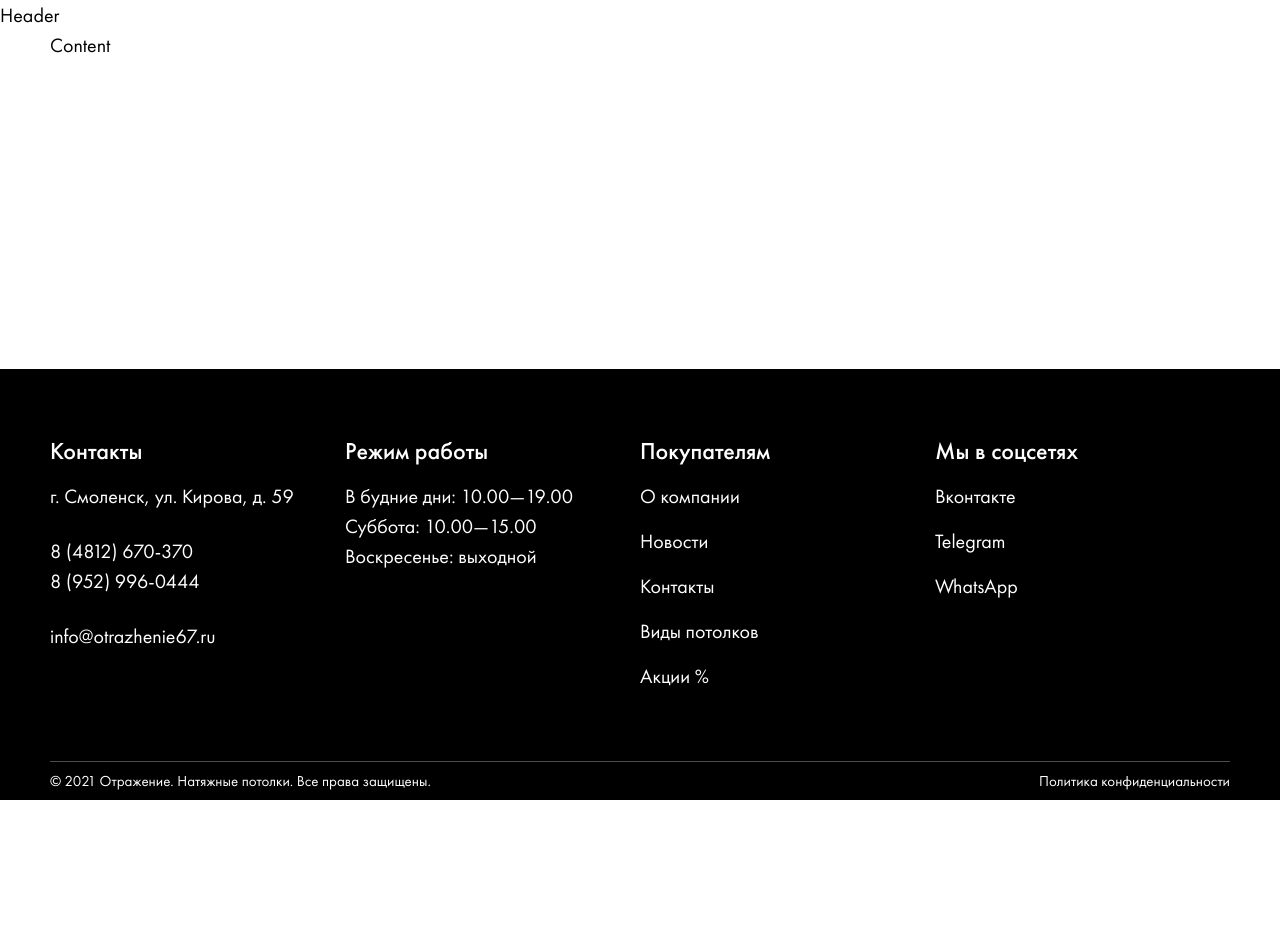
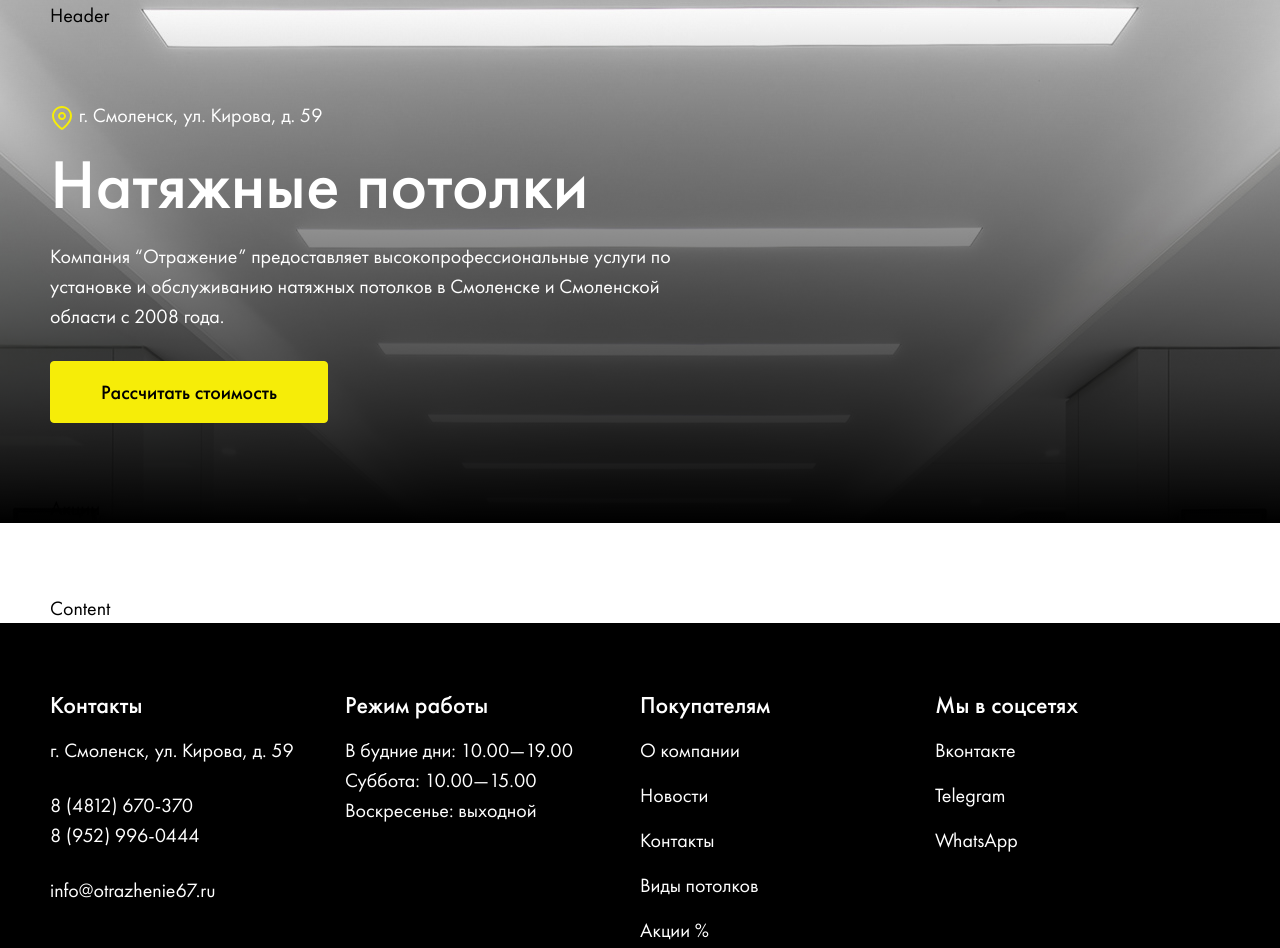
Before and after one commit to Onepo1ntFive/reflection-html, a website: page src/index.html in a window 1280 px wide. Shown: the top 948 px of the page. Before the commit the page ends 800 px from the top, so only its background shows below. Drawn offline with nearby package versions, Linux system fonts and the light colour scheme; files that its build step writes are made by us from their sources.

Commit message:
Шапка. Промо на главную

```diff
--- a/gulpfile.js
+++ b/gulpfile.js
@@ -116,6 +116,8 @@ const watch = () => {
     gulp.watch(path.watch.js, scripts)
 }
 
+
+exports.imagesDev = series(imagesDev);
 // dev task
 exports.dev = series(
     cleanBuild,
--- a/src/style/main.scss
+++ b/src/style/main.scss
@@ -4,6 +4,7 @@
 @import "./part/app.scss";
 
 @import "./part/layout.scss";
+@import "./part/header.scss";
 @import "./part/footer.scss";
 
 @import "./part/items.scss";
--- a/src/style/part/app.scss
+++ b/src/style/part/app.scss
@@ -1,6 +1,14 @@
 *, *::before, *::after {
     box-sizing: border-box;
 }
+::selection {
+    background:$color-yellow;
+    color: $color-black;
+  }
+  ::-moz-selection {
+    background: $color-yellow;
+    color: $color-black;
+  }
 html * {
     max-height: 999999px;
 }
--- a/src/style/part/callback-form.scss
+++ b/src/style/part/callback-form.scss
@@ -133,13 +133,19 @@
             max-width: 820px;
         }
     }
+
+    .b-button {
+        padding: 1.5rem 2.5rem;
+        width: 100%;
+    }
 }
 /*----------*/
 .b-button {
-    padding: 1.5rem 2.5rem;
+    padding: 1.5rem 5rem;
+    display: inline-block;
     border: 1px solid transparent;
     border-radius: 4px;
-    width: 100%;
+    text-decoration: none;
     font-weight: 500;
     transition-property: color, background;
     transition-duration: .2s;
@@ -153,6 +159,7 @@
         &:hover {
             background-color: transparent;
             color: $color-yellow;
+            text-decoration: none;
         }
     }
 }
--- a/src/style/part/header.scss
+++ b/src/style/part/header.scss
@@ -0,0 +1,37 @@
+.l-header {
+    padding-left: 2rem;
+    padding-right: 2rem;
+    margin-bottom: 7rem;
+    background: linear-gradient(180deg, rgba(0, 0, 0, 0) 0%, #000000 100%), url('../img/head-bg.jpg') 50% 0 no-repeat;
+
+    @media (min-width: $breakpoint-tablet) {
+        padding-left: 5rem;
+        padding-right: 5rem;
+    }
+    @media (min-width: $breakpoint-desktop) {
+    }
+}
+/*---------*/
+.b-promo {
+    margin: auto;
+    padding-top: 7rem;
+    padding-bottom: 7rem;
+    max-width: 1280px;
+    color: $color-white;
+
+    h1, h2, h3, h5 {
+        margin-bottom: 0.3em;
+        color: $color-white;
+    }
+
+    .promo__wrap {
+        max-width: 630px;
+    }
+    .promo__btn {
+        padding-top: 3rem;
+    }
+    .promo__adress {
+        margin-bottom: 2rem;
+    }
+}
+/*---------*/
--- a/src/template/header.html
+++ b/src/template/header.html
@@ -1 +1,16 @@
-<section class="l-header">Header</section>
+<section class="l-header">
+    <div class="b-header">
+        Header
+    </div>
+    <div class="b-promo">
+        <div class="promo__wrap">
+            <p class="promo__adress"><img src="./img/map-pin.svg" alt=""> г. Смоленск, ул. Кирова, д. 59</p>
+            <h1>Натяжные потолки</h1>
+            <p>Компания “Отражение” предоставляет высокопрофессиональные услуги по установке и обслуживанию натяжных потолков в Смоленске и Смоленской области с 2008 года.</p>
+            <p class="promo__btn"><a class="b-button b-button--yellow" href="#">Рассчитать стоимость</a></p>
+        </div>
+    </div>
+    <div class="b-sale-carousel">
+        Акции
+    </div>
+</section>
```
Also changed, not shown: src/img/head-bg.jpg (added), src/img/map-pin.svg (added).
